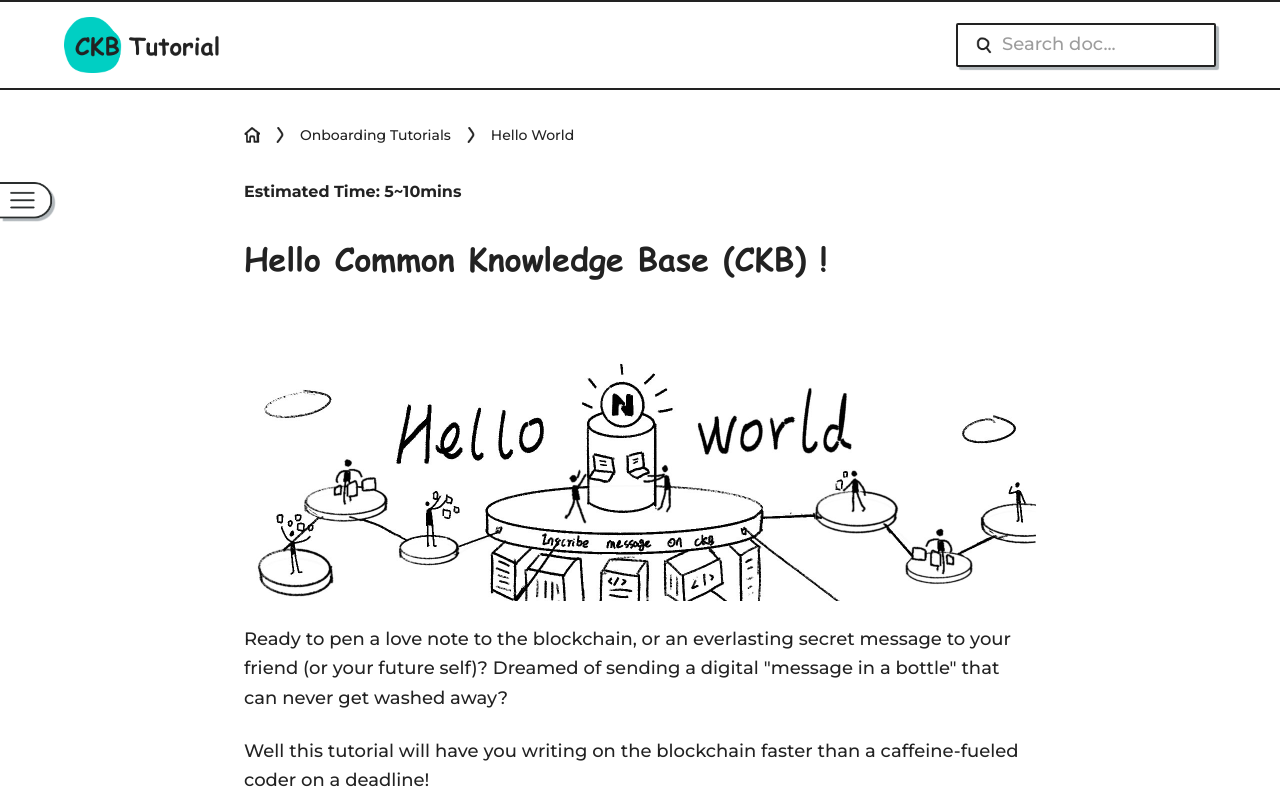
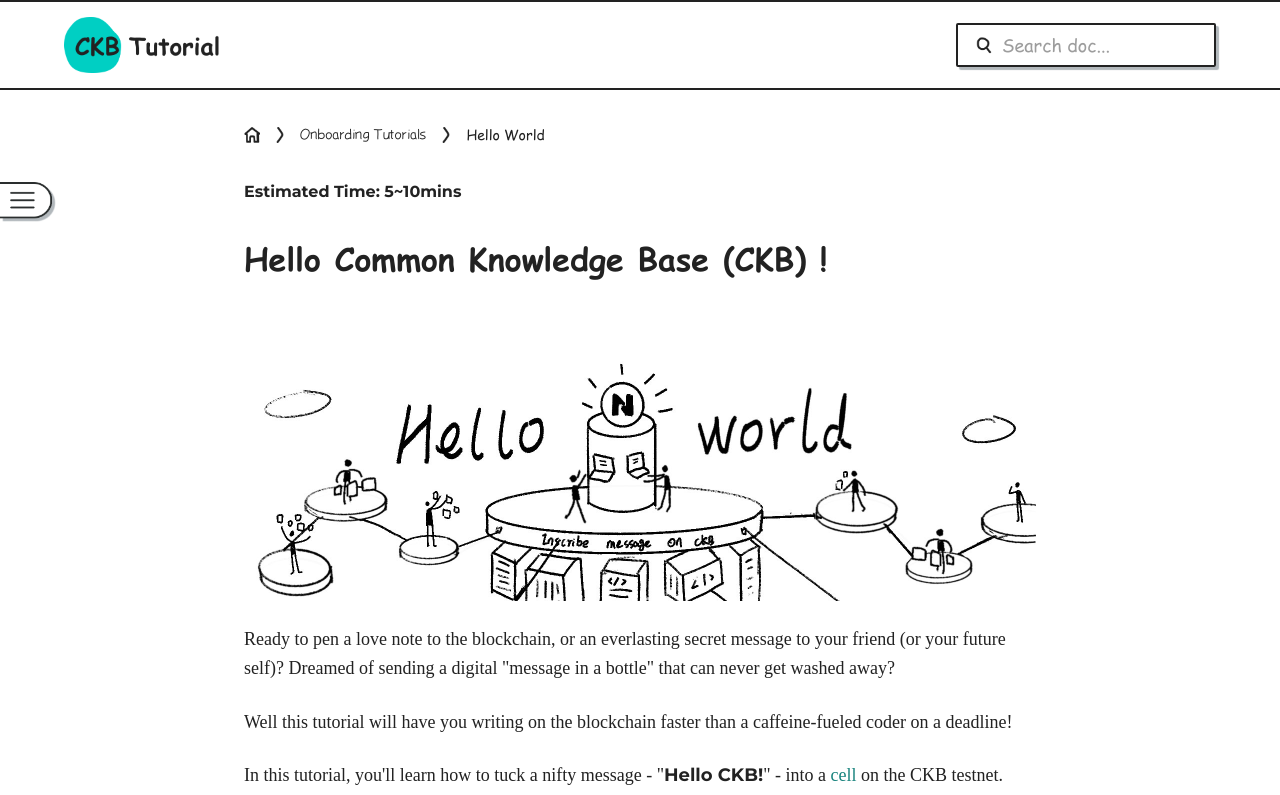
Before and after one commit to cryptape/ckb-tutorial, a React (Vite) app: page / in a window 1280 px wide. Shown: the top 795 px of the page. Built offline with nearby package versions, Linux system fonts and the light colour scheme; a web font is replaced by a local one.

Commit message:
update content font

```diff
--- a/src/components/TextLayout/TextLayout.scss
+++ b/src/components/TextLayout/TextLayout.scss
@@ -1,3 +1,6 @@
 .markdown-container {
   margin: 0 16px;
+  p {
+    font-family: "Comic Sans", monospace;
+  }
 }
--- a/src/index.css
+++ b/src/index.css
@@ -94,7 +94,8 @@
 }
 
 p {
-  font-family: 'Montserrat', monospace !important;
+  font-family: 'sans-serif';
+  font-weight: 300;
 }
 
 pre,
```
